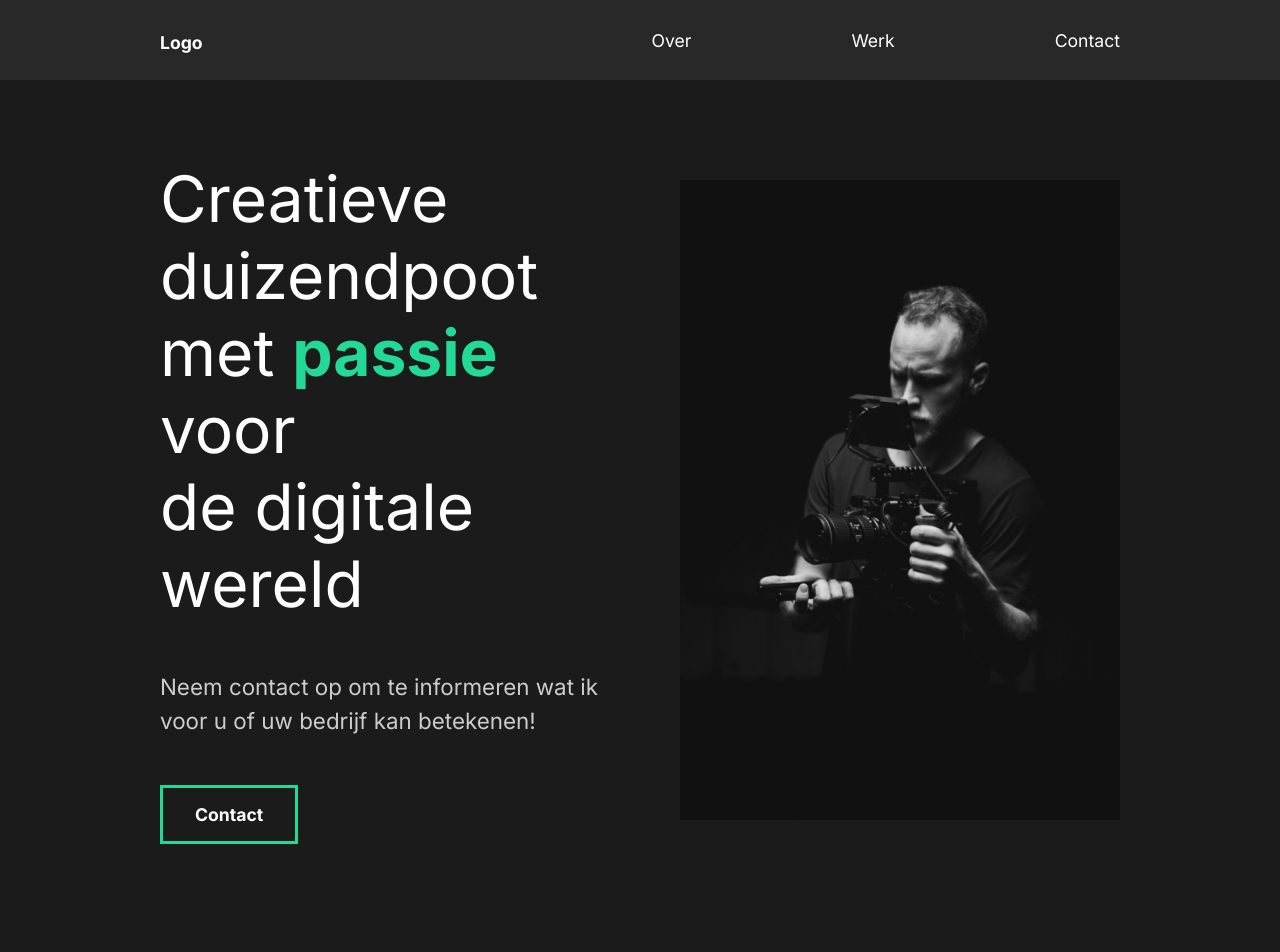
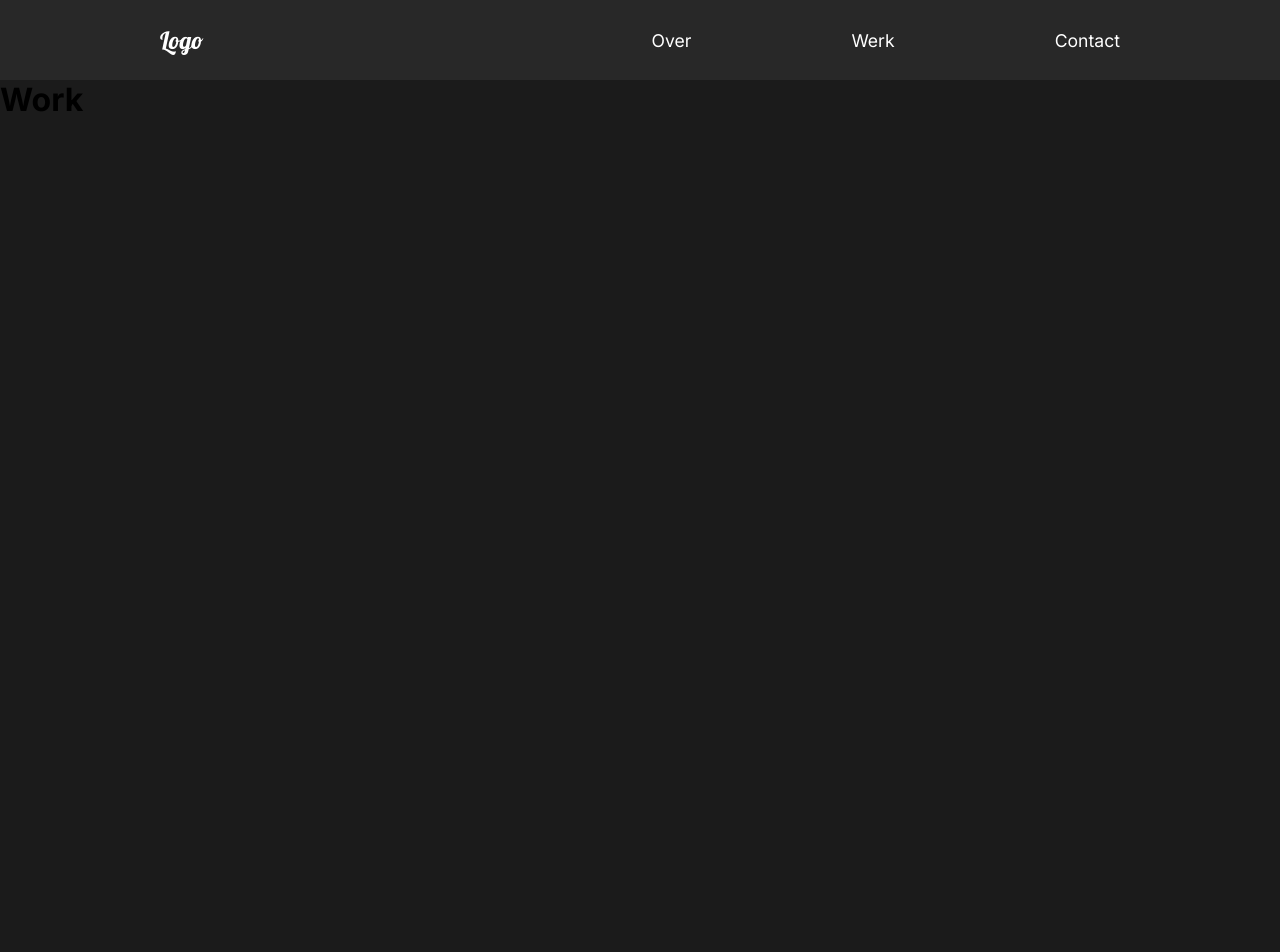
Before and after one commit to DylandeBruijn/react-portfolio, a React (Create React App) app: page /work in a window 1280 px wide. Shown: the top 952 px of the page. After the commit the page ends 800 px from the top, so only its background shows below. Built offline with nearby package versions, Linux system fonts and the light colour scheme.

Commit message:
Add pages and routing

```diff
--- a/src/App.js
+++ b/src/App.js
@@ -1,5 +1,10 @@
+// Import React Router
+import { Switch, Route } from "react-router-dom";
+
 // Import Pages
-import { AboutUs } from "./pages/AboutUs";
+import { About } from "./pages/About";
+import { Work } from "./pages/Work";
+import { Contact } from "./pages/Contact";
 
 // Global Style
 import { GlobalStyle } from "./components/GlobalStyle";
@@ -12,7 +17,17 @@ function App() {
 		<div className="App">
 			<GlobalStyle />
 			<Nav />
-			<AboutUs />
+			<Switch>
+				<Route path="/" exact>
+					<About />
+				</Route>
+				<Route path="/work" exact>
+					<Work />
+				</Route>
+				<Route path="/contact" exact>
+					<Contact />
+				</Route>
+			</Switch>
 		</div>
 	);
 }
--- a/src/components/Nav.js
+++ b/src/components/Nav.js
@@ -1,5 +1,8 @@
 // Import React
 import React from "react";
+
+// Import React Router
+import { NavLink } from "react-router-dom";
 
 // Styled Components
 import styled from "styled-components";
@@ -8,17 +11,19 @@ export const Nav = () => {
 	return (
 		<StyledNav>
 			<h1>
-				<a href="logo">Logo</a>
+				<NavLink to="/" id="logo">
+					Logo
+				</NavLink>
 			</h1>
 			<ul>
 				<li>
-					<a href="#">Over</a>
+					<NavLink to="/about">Over</NavLink>
 				</li>
 				<li>
-					<a href="#">Werk</a>
+					<NavLink to="/work">Werk</NavLink>
 				</li>
 				<li>
-					<a href="#">Contact</a>
+					<NavLink to="/contact">Contact</NavLink>
 				</li>
 			</ul>
 		</StyledNav>
--- a/src/index.js
+++ b/src/index.js
@@ -1,11 +1,23 @@
+// Import React
 import React from "react";
+
+// Import ReactDOM
 import ReactDOM from "react-dom";
+
+// Import App
 import App from "./App";
+
+// Import Webvitals
 import reportWebVitals from "./reportWebVitals";
+
+// Import React Router
+import { BrowserRouter } from "react-router-dom";
 
 ReactDOM.render(
 	<React.StrictMode>
-		<App />
+		<BrowserRouter>
+			<App />
+		</BrowserRouter>
 	</React.StrictMode>,
 	document.getElementById("root")
 );
--- a/src/pages/AboutUs.js
+++ b/src/pages/About.js
@@ -1,3 +1,4 @@
+// Import React
 import React from "react";
 
 //Page Components
@@ -5,7 +6,7 @@ import { AboutSection } from "../components/AboutSection";
 import { ServicesSection } from "../components/ServicesSection";
 import { FaqSection } from "../components/FaqSection";
 
-export const AboutUs = () => {
+export const About = () => {
 	return (
 		<>
 			<AboutSection />
--- /dev/null
+++ b/src/pages/Contact.js
@@ -0,0 +1,10 @@
+// Import React
+import React from "react";
+
+export const Contact = () => {
+	return (
+		<div>
+			<h1>Contact</h1>
+		</div>
+	);
+};
--- /dev/null
+++ b/src/pages/Work.js
@@ -0,0 +1,10 @@
+// Import React
+import React from "react";
+
+export const Work = () => {
+	return (
+		<div>
+			<h1>Work</h1>
+		</div>
+	);
+};
```
